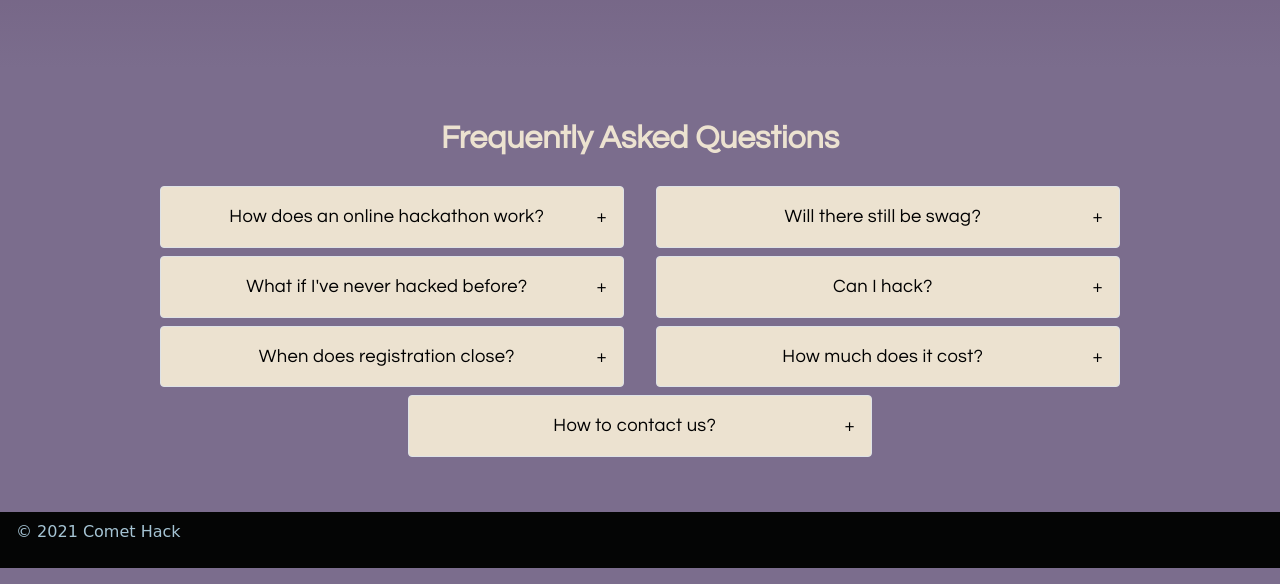
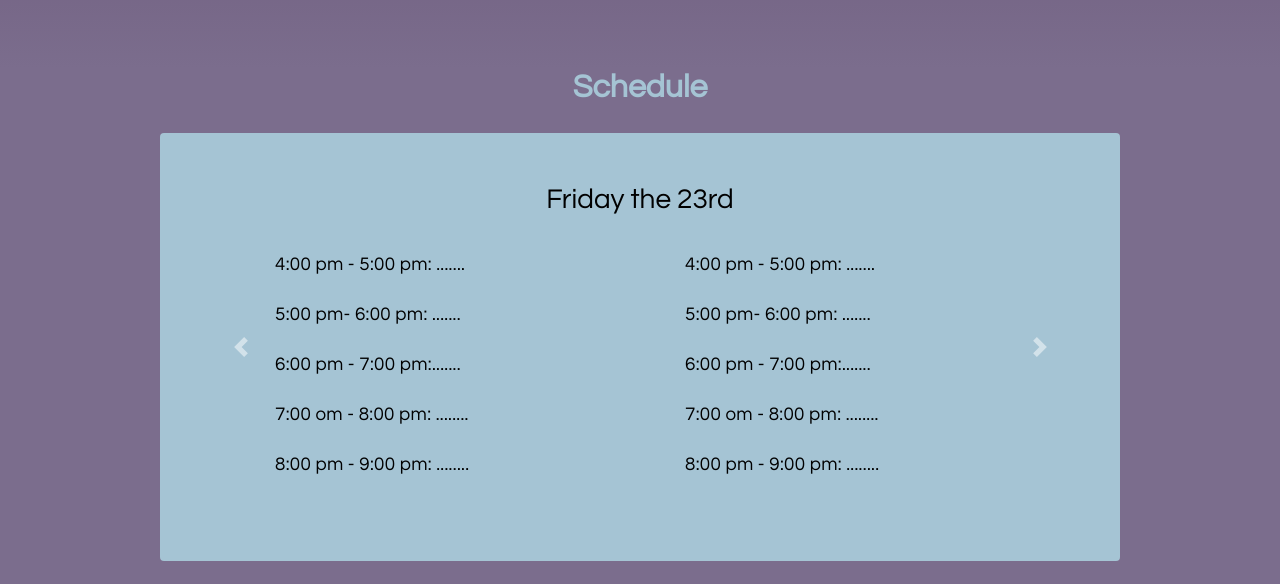
Before and after one commit to ieee-utd/website-comethack, a plain HTML site: page docs/index.html in a window 1280 px wide. Shown: the part 2182-2766 px from the top of the page. Drawn offline with nearby package versions, Linux system fonts and the light colour scheme; some packages are replaced by stand-ins of ours; a script that the page names is missing; a web font is replaced by a local one.

Commit message:
added schedule

```diff
--- a/docs/index.html
+++ b/docs/index.html
@@ -213,19 +213,6 @@
         <hr />
         <div class="how row">
           <div class="col-sm-6 ml-md-5">
-            <!-- <h3>How Will It Be Virtual?</h3>
-            <p>
-              Lorem Ipsum is simply dummy text of the printing and typesetting
-              industry. Lorem Ipsum has been the industry's standard dummy text
-              ever since the 1500s, when an unknown printer took a galley of
-              type and scrambled it to make a type specimen book. It has
-              survived not only five centuries, but also the leap into
-              electronic typesetting, remaining essentially unchanged. It was
-              popularised in the 1960s with the release of Letraset sheets
-              containing Lorem Ipsum passages, and more recently with desktop
-              publishing software like Aldus PageMaker including versions of
-              Lorem Ipsum.
-            </p> -->
             <h3>How to join our hacking community?</h3>
             <p>
               Join our discord! We will make announcements and can answer any
@@ -234,41 +221,110 @@
             </p>
             <p>
               <i class="fab fa-fw fa-discord"></i>
-              <a style="color: #ece2d0" href="">discord.gg</a>
+              <a style="color: #ece2d0" href="https://discord.gg/4jVkJSGpQp"
+                >discord.gg</a
+              >
             </p>
           </div>
         </div>
       </section>
     </div>
 
-    <!-- <section class="schedule" id="schedule">
-      <div class="sched w-75">
-        <h1>Schedule</h1>
-        <div class="events">
-          <div class="row">
-            <div class="col-sm-6">
-              <li>5:00-6:00 - Event #1</li>
-              <li>5:00-6:00 - Event #1</li>
-              <li>5:00-6:00 - Event #1</li>
-              <li>5:00-6:00 - Event #1</li>
-              <li>5:00-6:00 - Event #1</li>
-              <li>5:00-6:00 - Event #1</li>
-              <li>5:00-6:00 - Event #1</li>
-              <li>5:00-6:00 - Event #1</li>
-              <li>5:00-6:00 - Event #1</li>
+    <h2 id="schedHead">Schedule</h2>
+    <section class="schedule w-75 rounded" id="schedule">
+      <div id="carouselSched" class="carousel slide" data-interval="false">
+        <div class="carousel-inner">
+          <div class="carousel-item active">
+            <h3>Friday the 23rd</h3>
+            <div class="schedItem">
+              <div class="day">
+                <ul>
+                  <li>4:00 pm - 5:00 pm: .......</li>
+                  <li>5:00 pm- 6:00 pm: .......</li>
+                  <li>6:00 pm - 7:00 pm:.......</li>
+                  <li>7:00 om - 8:00 pm: ........</li>
+                  <li>8:00 pm - 9:00 pm: ........</li>
+                </ul>
+              </div>
+              <div class="day">
+                <ul>
+                  <li>4:00 pm - 5:00 pm: .......</li>
+                  <li>5:00 pm- 6:00 pm: .......</li>
+                  <li>6:00 pm - 7:00 pm:.......</li>
+                  <li>7:00 om - 8:00 pm: ........</li>
+                  <li>8:00 pm - 9:00 pm: ........</li>
+                </ul>
+              </div>
             </div>
-            <div class="col-sm-6">
-              <li>5:00-6:00 - Event #1</li>
-              <li>5:00-6:00 - Event #1</li>
-              <li>5:00-6:00 - Event #1</li>
-              <li>5:00-6:00 - Event #1</li>
-              <li>5:00-6:00 - Event #1</li>
-              <li>5:00-6:00 - Event #1</li>
+          </div>
+          <div class="carousel-item">
+            <h3>Saturday the 24th</h3>
+            <div class="schedItem">
+              <div class="day">
+                <ul>
+                  <li>4:00 pm - 5:00 pm: .......</li>
+                  <li>5:00 pm- 6:00 pm: .......</li>
+                  <li>6:00 pm - 7:00 pm:.......</li>
+                  <li>7:00 om - 8:00 pm: ........</li>
+                  <li>8:00 pm - 9:00 pm: ........</li>
+                </ul>
+              </div>
+              <div class="day">
+                <ul>
+                  <li>4:00 pm - 5:00 pm: .......</li>
+                  <li>5:00 pm- 6:00 pm: .......</li>
+                  <li>6:00 pm - 7:00 pm:.......</li>
+                  <li>7:00 om - 8:00 pm: ........</li>
+                  <li>8:00 pm - 9:00 pm: ........</li>
+                </ul>
+              </div>
+            </div>
+          </div>
+          <div class="carousel-item">
+            <h3>Sunday the 25th</h3>
+            <div class="schedItem">
+              <div class="day">
+                <ul>
+                  <li>4:00 pm - 5:00 pm: .......</li>
+                  <li>5:00 pm- 6:00 pm: .......</li>
+                  <li>6:00 pm - 7:00 pm:.......</li>
+                  <li>7:00 om - 8:00 pm: ........</li>
+                  <li>8:00 pm - 9:00 pm: ........</li>
+                </ul>
+              </div>
+              <div class="day">
+                <ul>
+                  <li>4:00 pm - 5:00 pm: .......</li>
+                  <li>5:00 pm- 6:00 pm: .......</li>
+                  <li>6:00 pm - 7:00 pm:.......</li>
+                  <li>7:00 om - 8:00 pm: ........</li>
+                  <li>8:00 pm - 9:00 pm: ........</li>
+                </ul>
+              </div>
             </div>
           </div>
         </div>
+        <a
+          class="carousel-control-prev"
+          href="#carouselSched"
+          role="button"
+          data-slide="prev"
+        >
+          <span class="carousel-control-prev-icon" aria-hidden="true"></span>
+          <span class="sr-only">Previous</span>
+        </a>
+        <a
+          class="carousel-control-next"
+          href="#carouselSched"
+          role="button"
+          data-slide="next"
+        >
+          <span class="carousel-control-next-icon" aria-hidden="true"></span>
+          <span class="sr-only">Next</span>
+        </a>
       </div>
-    </section> -->
+    </section>
+
     <section class="faq-full">
       <section class="faq w-75 text-center" id="faq">
         <h2>Frequently Asked Questions</h2>
--- a/docs/style.css
+++ b/docs/style.css
@@ -48,7 +48,8 @@ hr {
   width: 0%;
   content: ".";
   color: transparent;
-  background: #d5ab2c;
+  /*background: #d5ab2c;*/
+  background: #a5c4d4;
   height: 1px;
 }
 
@@ -59,7 +60,8 @@ hr {
   opacity: 0;
 }
 .navbar-brand:hover {
-  color: #d5ab2c;
+  /*color: #d5ab2c;*/
+  color: #a5c4d4;
   z-index: 1;
 }
 .navbar-brand:hover:after {
@@ -148,18 +150,39 @@ header {
 .info .who {
   text-align: right;
 }
+
 .schedule {
-  background-image: url("https://wallpaperaccess.com/full/1092758.jpg");
+  margin: auto;
+  background-color: #a5c4d4;
+  padding: 50px 10px;
+  color: black;
 }
-.sched {
-  margin: auto;
-  padding-top: 3%;
-  padding-bottom: 3%;
+#schedHead {
+  font-weight: bold;
+  text-align: center;
+  color: #a5c4d4;
+  margin-bottom: 2%;
+}
+.schedule h3 {
+  font-weight: normal;
+  color: black;
+  margin-bottom: 2%;
   text-align: center;
 }
-li {
+.schedItem {
+  display: flex;
+  flex-direction: row;
+  justify-content: center;
+}
+.day {
+  margin: 5px;
+  flex-basis: 400px;
+  font-size: 1.175rem;
+  letter-spacing: 0.02rem;
+}
+.day ul {
   list-style-type: none;
-  line-height: 2rem;
+  line-height: 50px;
 }
 
 .faq-full {
@@ -187,7 +210,7 @@ li {
   letter-spacing: 00.02rem;
 }
 .faq a .border:hover {
-  color: #b80000;
+  background-color: #a5c4d4;
 }
 .faq .card {
   color: black;
```
